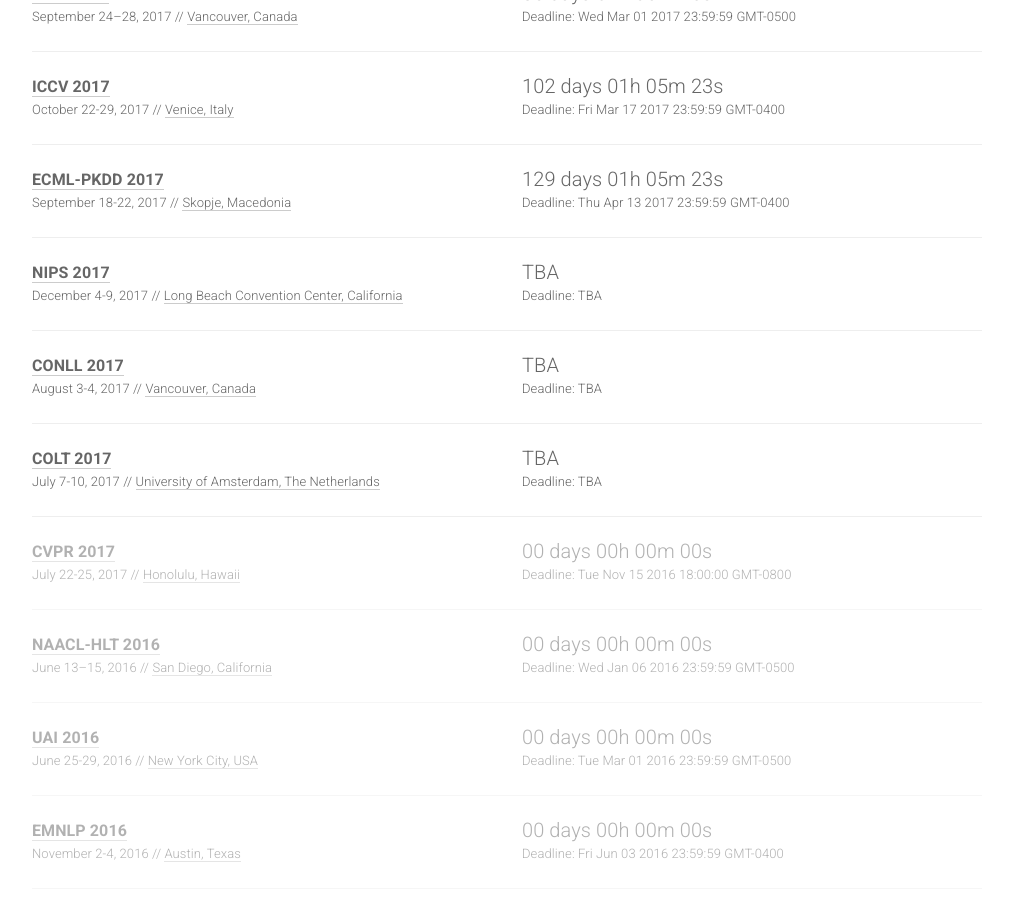
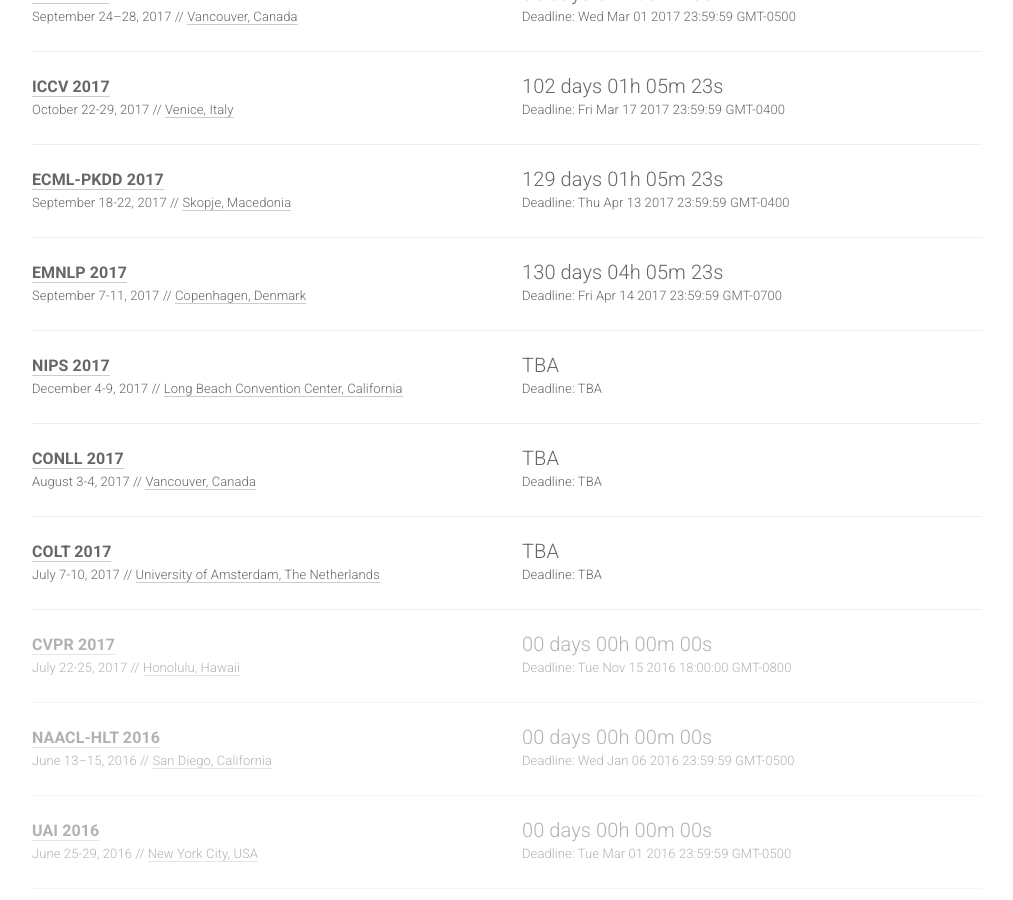
Before and after one commit to paperswithcode/ai-deadlines, a Jekyll site: the page built from index.html, in a window 1280 px wide and 900 px high, scrolled down 709 px. Shown: the whole window, without its empty margins (133-1146 px from the left). Built offline with Jekyll 4.4.1, drawn with Linux system fonts in a browser that asks for light colours; nearby versions of some CDN libraries; comment, search, counter and statistics services are not loaded.

Commit message:
Adds emnlp17

```diff
--- a/_data/conferences.yml
+++ b/_data/conferences.yml
@@ -17,7 +17,6 @@
   date: July 12-16, 2017
   place: Boston, Massachusetts
   sub: RO
-
 
 - name: ACL
   year: 2017
@@ -80,7 +79,17 @@
   deadline: "2017-04-13 23:59:59"
   date: September 18-22, 2017
   place: Skopje, Macedonia
-  sub: RO
+  sub: ML
+
+- name: EMNLP
+  year: 2017
+  id: emnlp17
+  link: http://emnlp2017.net/
+  deadline: "2017-04-14 23:59:59"
+  timezone: America/Los_Angeles
+  date: September 7-11, 2017
+  place: Copenhagen, Denmark
+  sub: NLP
 
 - name: NIPS
   year: 2017
```
